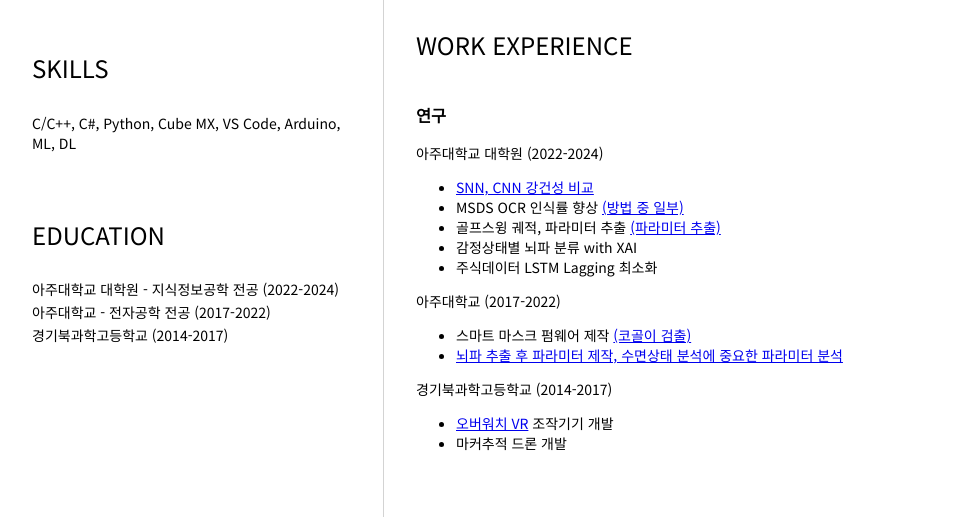
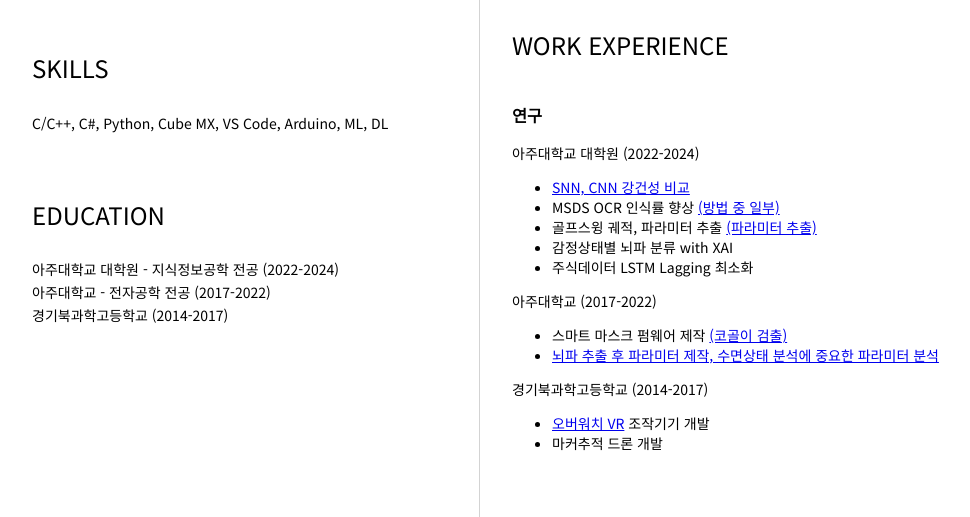
Before and after one commit to stall-embedded/resume, a plain HTML site: page index.html in a window 1280 px wide. Shown: the part 364-881 px from the top of the page, without its empty margins (160-1130 px from the left). Drawn offline with Linux system fonts and the light colour scheme.

Commit message:
change css 240405

```diff
--- a/style.css
+++ b/style.css
@@ -21,7 +21,7 @@
 
 main {
     display: grid;    /* css grid 사용 */
-    grid-template-columns: 40% 60%; /* 왼쪽 40%, 오른쪽 60% */
+    grid-template-columns: 50% 50%;
     margin-top: 3rem;
 }
 
```
